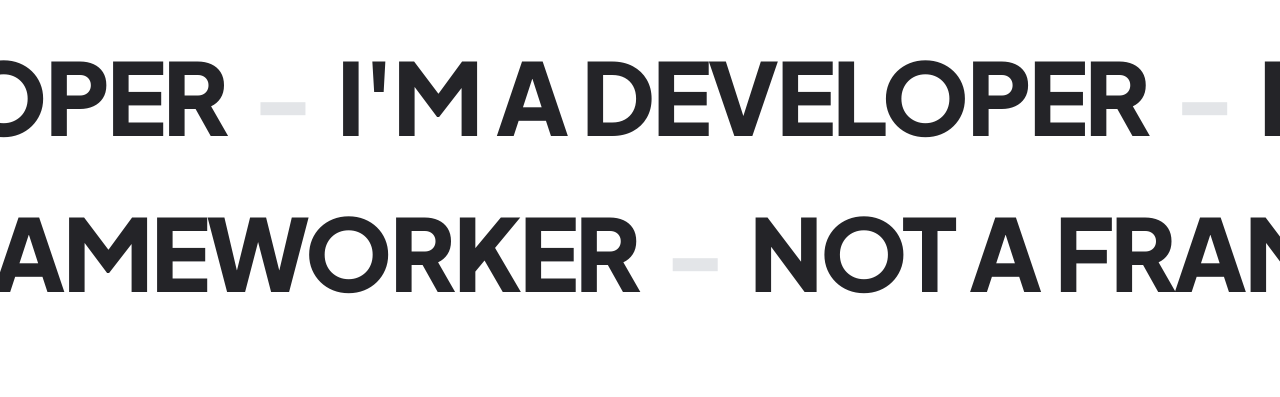
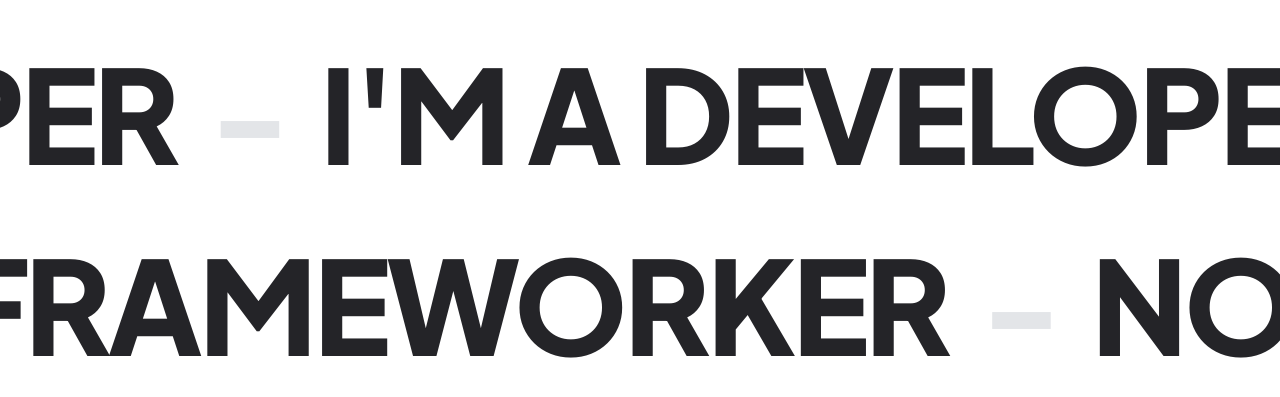
Before and after one commit to floriankulig/portfolio-new, a Next.js app: page / in a window 1280 px wide. Shown: the part 4883-5280 px from the top of the page. Built offline with nearby package versions, Linux system fonts and the light colour scheme.

Commit message:
refactor: adjust font size and line height in StyledBannerSingleText for better readability

```diff
--- a/src/components/home/Banner.tsx
+++ b/src/components/home/Banner.tsx
@@ -44,11 +44,11 @@ const StyledBannerText = styled(motion.div)`
 
 const StyledBannerSingleText = styled.h2`
   display: flex;
-  font-size: clamp(100px, 5vw, 160px);
+  font-size: clamp(64px, 15vw, 130px);
   font-family: var(--jakarta);
   text-transform: uppercase;
   font-weight: 800;
-  line-height: 1.4;
+  line-height: 1.35;
   letter-spacing: -0.03em;
   color: var(--text2);
   gap: 0.25em;
```
